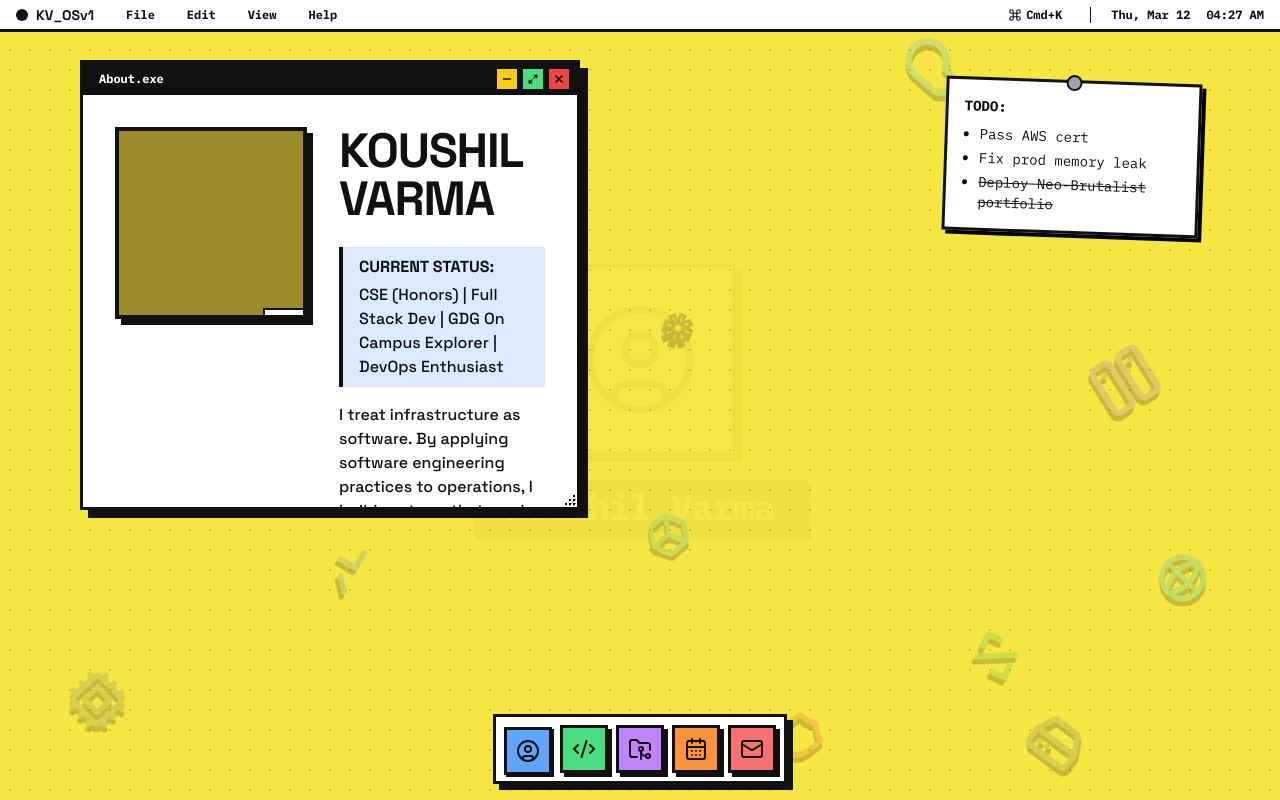
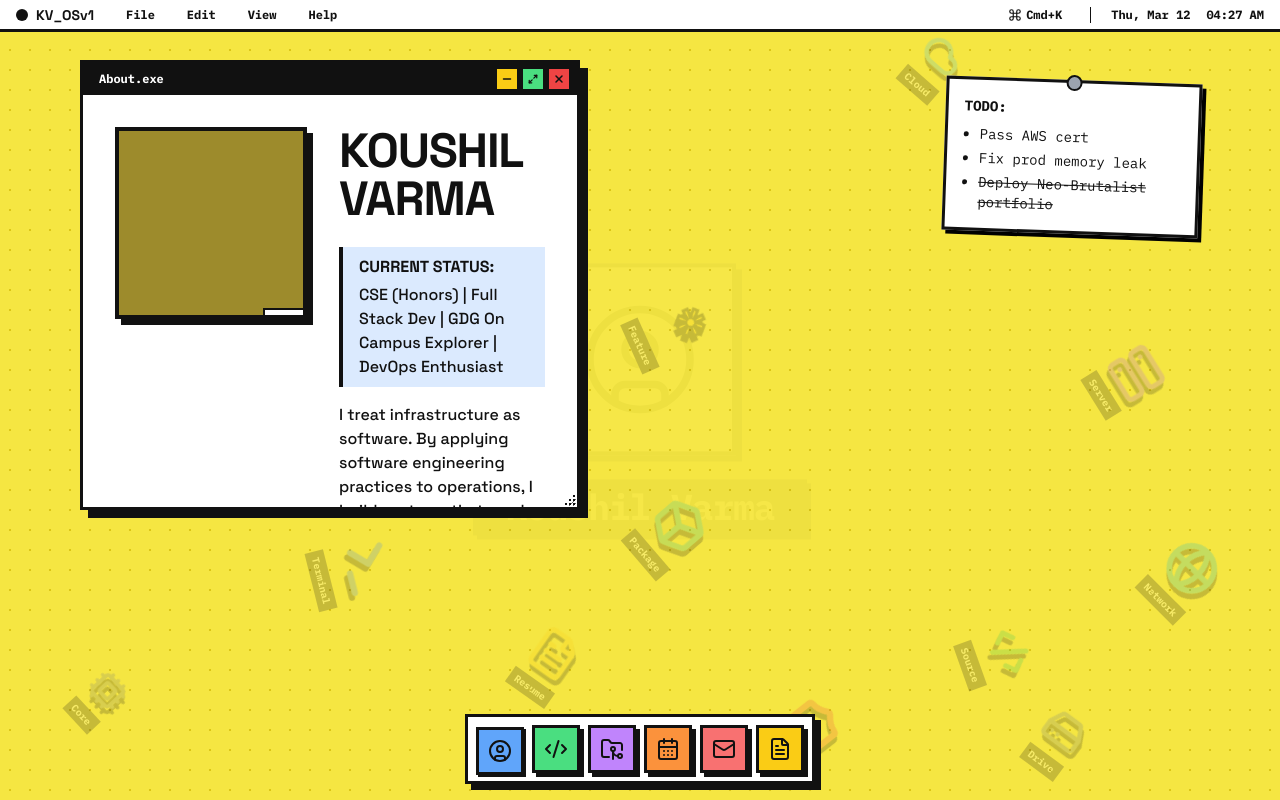
Before and after one commit to koushilvarma/personal_Portfolio, a React (Vite) app: page / in a window 1280 px wide. Built offline with nearby package versions, Linux system fonts and the light colour scheme; grey boxes are pictures that could not be loaded.

Commit message:
feat: add labels to background icons and integrate Resume app placeholder

```diff
--- a/src/App.tsx
+++ b/src/App.tsx
@@ -9,6 +9,7 @@ import SkillsApp from './components/apps/SkillsApp';
 import ProjectsApp from './components/apps/ProjectsApp';
 import TimelineApp from './components/apps/TimelineApp';
 import ContactApp from './components/apps/ContactApp';
+import ResumeApp from './components/apps/ResumeApp';
 
 import { useStore } from './store/osStore';
 
@@ -48,6 +49,7 @@ function App() {
           <Window id="projects"><ProjectsApp /></Window>
           <Window id="timeline"><TimelineApp /></Window>
           <Window id="contact"><ContactApp /></Window>
+          <Window id="resume"><ResumeApp /></Window>
         </div>
 
       </main>
--- /dev/null
+++ b/src/components/apps/ResumeApp.tsx
@@ -0,0 +1,30 @@
+import { FileText, Download, ExternalLink } from 'lucide-react';
+
+export default function ResumeApp() {
+  return (
+    <div className="p-6 bg-os-window h-full flex flex-col items-center justify-center text-center">
+      <div className="w-24 h-24 bg-yellow-100 border-3 border-os-border shadow-brutal-sm flex items-center justify-center mb-6">
+        <FileText size={48} className="text-os-border" />
+      </div>
+      <h2 className="text-2xl font-bold mb-2">Resume / CV</h2>
+      <p className="text-gray-600 mb-8 max-w-sm">
+        My professional resume detailing my experience, education, and technical certifications.
+      </p>
+
+      <div className="flex flex-col gap-4 w-full max-w-xs">
+        <button className="flex items-center justify-center gap-2 bg-yellow-400 border-3 border-os-border py-3 px-6 font-bold shadow-brutal-sm hover:-translate-y-1 transition-transform active:translate-y-0 active:shadow-none">
+          <Download size={20} />
+          Download PDF
+        </button>
+        <button className="flex items-center justify-center gap-2 bg-white border-3 border-os-border py-3 px-6 font-bold shadow-brutal-sm hover:-translate-y-1 transition-transform active:translate-y-0 active:shadow-none">
+          <ExternalLink size={20} />
+          View Online
+        </button>
+      </div>
+
+      <div className="mt-12 text-xs text-gray-500 font-mono italic">
+        * Fully interactive resume viewer coming soon!
+      </div>
+    </div>
+  );
+}
--- a/src/components/os/BackgroundAnimations.tsx
+++ b/src/components/os/BackgroundAnimations.tsx
@@ -2,27 +2,28 @@ import { useEffect, useState } from 'react';
 import { motion } from 'framer-motion';
 import {
   Terminal, Code2, Database, Shield, Box, Server, GitBranch,
-  Cpu, Globe, Wifi, Cloud, Layers, Activity, HardDrive, UserCircle
+  Cpu, Globe, Wifi, Cloud, Layers, Activity, HardDrive, UserCircle, FileText
 } from 'lucide-react';
 
 const shapes = [
-  { id: 1, type: 'square', size: 60, startX: 10, startY: 20 },
-  { id: 2, type: 'circle', size: 40, startX: 80, startY: 15 },
-  { id: 3, type: 'icon', icon: Terminal, color: 'text-blue-500', size: 50, startX: 25, startY: 70 },
-  { id: 4, type: 'icon', icon: Code2, color: 'text-green-500', size: 55, startX: 75, startY: 80 },
-  { id: 5, type: 'star', size: 45, startX: 50, startY: 40 },
-  { id: 6, type: 'icon', icon: Database, color: 'text-yellow-500', size: 45, startX: 15, startY: 50 },
-  { id: 7, type: 'icon', icon: Server, color: 'text-purple-500', size: 60, startX: 85, startY: 45 },
-  { id: 8, type: 'icon', icon: GitBranch, color: 'text-orange-500', size: 40, startX: 40, startY: 10 },
-  { id: 9, type: 'icon', icon: Shield, color: 'text-red-500', size: 50, startX: 60, startY: 90 },
-  { id: 10, type: 'icon', icon: Box, color: 'text-teal-500', size: 45, startX: 50, startY: 65 },
-  { id: 11, type: 'icon', icon: Cpu, color: 'text-gray-500', size: 55, startX: 5, startY: 85 },
-  { id: 12, type: 'icon', icon: Globe, color: 'text-cyan-500', size: 50, startX: 90, startY: 70 },
-  { id: 13, type: 'icon', icon: Wifi, color: 'text-indigo-500', size: 40, startX: 30, startY: 30 },
-  { id: 14, type: 'icon', icon: Cloud, color: 'text-sky-400', size: 65, startX: 70, startY: 5 },
-  { id: 15, type: 'icon', icon: Layers, color: 'text-emerald-500', size: 45, startX: 20, startY: 10 },
-  { id: 16, type: 'icon', icon: Activity, color: 'text-rose-500', size: 50, startX: 10, startY: 40 },
-  { id: 17, type: 'icon', icon: HardDrive, color: 'text-slate-500', size: 55, startX: 80, startY: 90 },
+  { id: 1, type: 'square', label: 'Data', size: 60, startX: 10, startY: 20 },
+  { id: 2, type: 'circle', label: 'System', size: 40, startX: 80, startY: 15 },
+  { id: 3, type: 'icon', icon: Terminal, label: 'Terminal', color: 'text-blue-500', size: 50, startX: 25, startY: 70 },
+  { id: 4, type: 'icon', icon: Code2, label: 'Source', color: 'text-green-500', size: 55, startX: 75, startY: 80 },
+  { id: 5, type: 'star', label: 'Feature', size: 45, startX: 50, startY: 40 },
+  { id: 6, type: 'icon', icon: Database, label: 'Storage', color: 'text-yellow-500', size: 45, startX: 15, startY: 50 },
+  { id: 7, type: 'icon', icon: Server, label: 'Server', color: 'text-purple-500', size: 60, startX: 85, startY: 45 },
+  { id: 8, type: 'icon', icon: GitBranch, label: 'Branch', color: 'text-orange-500', size: 40, startX: 40, startY: 10 },
+  { id: 9, type: 'icon', icon: Shield, label: 'Security', color: 'text-red-500', size: 50, startX: 60, startY: 90 },
+  { id: 10, type: 'icon', icon: Box, label: 'Package', color: 'text-teal-500', size: 45, startX: 50, startY: 65 },
+  { id: 11, type: 'icon', icon: Cpu, label: 'Core', color: 'text-gray-500', size: 55, startX: 5, startY: 85 },
+  { id: 12, type: 'icon', icon: Globe, label: 'Network', color: 'text-cyan-500', size: 50, startX: 90, startY: 70 },
+  { id: 13, type: 'icon', icon: Wifi, label: 'Connect', color: 'text-indigo-500', size: 40, startX: 30, startY: 30 },
+  { id: 14, type: 'icon', icon: Cloud, label: 'Cloud', color: 'text-sky-400', size: 65, startX: 70, startY: 5 },
+  { id: 15, type: 'icon', icon: Layers, label: 'Layers', color: 'text-emerald-500', size: 45, startX: 20, startY: 10 },
+  { id: 16, type: 'icon', icon: Activity, label: 'Monitor', color: 'text-rose-500', size: 50, startX: 10, startY: 40 },
+  { id: 17, type: 'icon', icon: HardDrive, label: 'Drive', color: 'text-slate-500', size: 55, startX: 80, startY: 90 },
+  { id: 18, type: 'icon', icon: FileText, label: 'Resume', color: 'text-yellow-400', size: 60, startX: 40, startY: 80 },
 ];
 
 export default function BackgroundAnimations({ isActive }: { isActive: boolean }) {
@@ -88,6 +89,19 @@ export default function BackgroundAnimations({ isActive }: { isActive: boolean }
               ease: "linear"
             }}
           >
+            {shape.type === 'icon' && shape.icon && (
+              <div className="flex flex-col items-center">
+                <shape.icon
+                  strokeWidth={2.5}
+                  className={`w-full h-full drop-shadow-[4px_4px_0_rgba(17,17,17,1)] ${shape.color} select-none`}
+                />
+                <span className="mt-2 bg-os-border text-white text-[10px] px-1.5 py-0.5 font-mono font-bold shadow-brutal-xs whitespace-nowrap">
+                  {shape.label}
+                </span>
+              </div>
+            )}
+            {(shape.type === 'square' || shape.type === 'circle' || shape.type === 'star') && (
+              <div className="flex flex-col items-center">
                 {shape.type === 'square' && (
                   <div className="w-full h-full bg-blue-400 border-4 border-os-border shadow-brutal-md" />
                 )}
@@ -99,11 +113,10 @@ export default function BackgroundAnimations({ isActive }: { isActive: boolean }
                     *
                   </div>
                 )}
-            {shape.type === 'icon' && shape.icon && (
-              <shape.icon
-                strokeWidth={2.5}
-                className={`w-full h-full drop-shadow-[4px_4px_0_rgba(17,17,17,1)] ${shape.color} select-none`}
-              />
+                <span className="mt-2 bg-os-border text-white text-[10px] px-1.5 py-0.5 font-mono font-bold shadow-brutal-xs whitespace-nowrap">
+                  {shape.label}
+                </span>
+              </div>
             )}
           </motion.div>
         </motion.div>
--- a/src/components/os/Dock.tsx
+++ b/src/components/os/Dock.tsx
@@ -1,6 +1,6 @@
 import { useStore } from '../../store/osStore';
 import type { WindowId } from '../../store/osStore';
-import { UserCircle, Code2, FolderGit2, CalendarDays, Mail } from 'lucide-react';
+import { UserCircle, Code2, FolderGit2, CalendarDays, Mail, FileText } from 'lucide-react';
 import { motion } from 'framer-motion';
 
 const apps = [
@@ -9,6 +9,7 @@ const apps = [
   { id: 'projects' as WindowId, label: 'Projects', icon: FolderGit2, color: 'bg-purple-400' },
   { id: 'timeline' as WindowId, label: 'Timeline', icon: CalendarDays, color: 'bg-orange-400' },
   { id: 'contact' as WindowId, label: 'Contact', icon: Mail, color: 'bg-red-400' },
+  { id: 'resume' as WindowId, label: 'Resume', icon: FileText, color: 'bg-yellow-400' },
 ];
 
 export default function Dock() {
--- a/src/store/osStore.ts
+++ b/src/store/osStore.ts
@@ -1,6 +1,6 @@
 import { create } from 'zustand';
 
-export type WindowId = 'about' | 'skills' | 'projects' | 'timeline' | 'contact';
+export type WindowId = 'about' | 'skills' | 'projects' | 'timeline' | 'contact' | 'resume';
 
 interface WindowState {
   id: WindowId;
@@ -86,6 +86,17 @@ const initialWindows: Record<WindowId, WindowState> = {
     defaultX: 240,
     defaultY: 200,
   },
+  resume: {
+    id: 'resume',
+    title: 'Resume.pdf',
+    isOpen: false,
+    isMinimized: false,
+    zIndex: 1,
+    width: 600,
+    height: 700,
+    defaultX: 300,
+    defaultY: 100,
+  },
 };
 
 export const useStore = create<OSStore>((set) => ({
```
Lines whose indentation alone changed are shown as unchanged.
